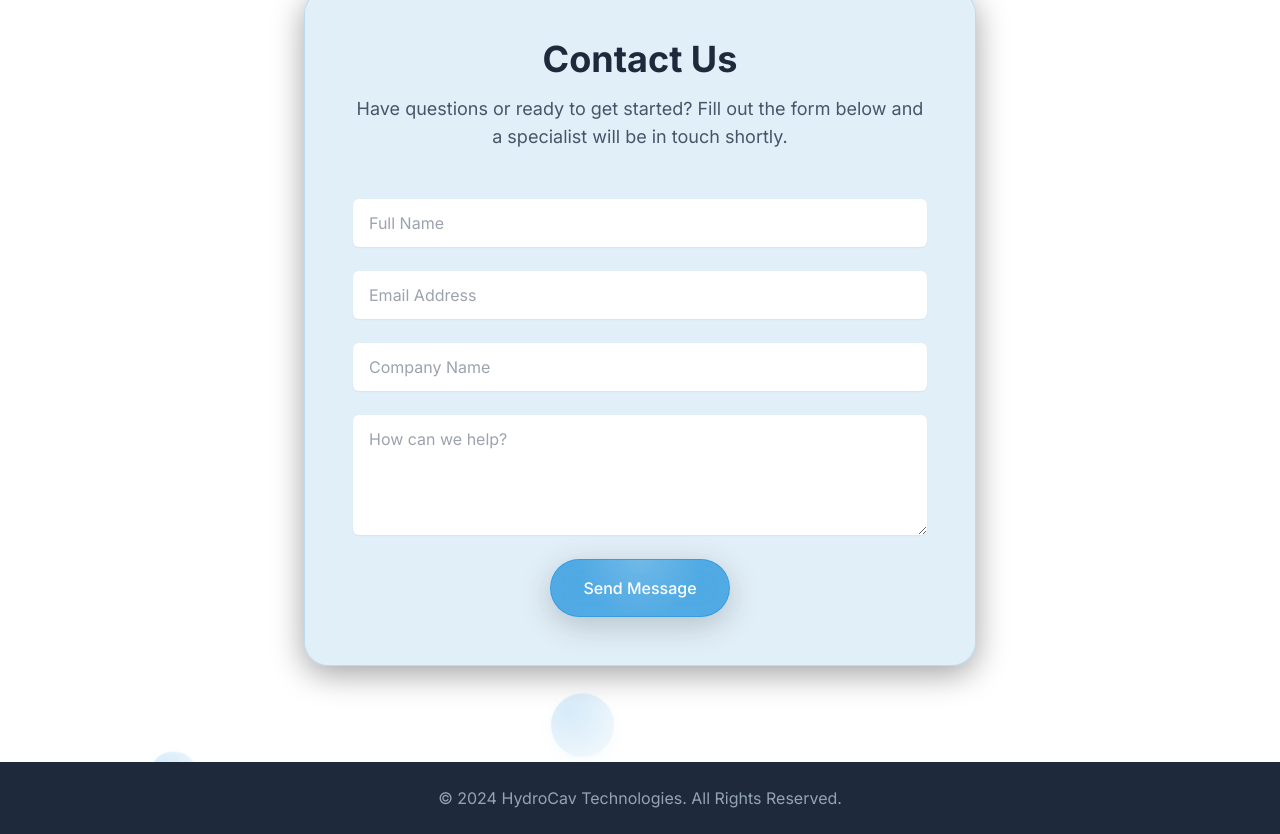
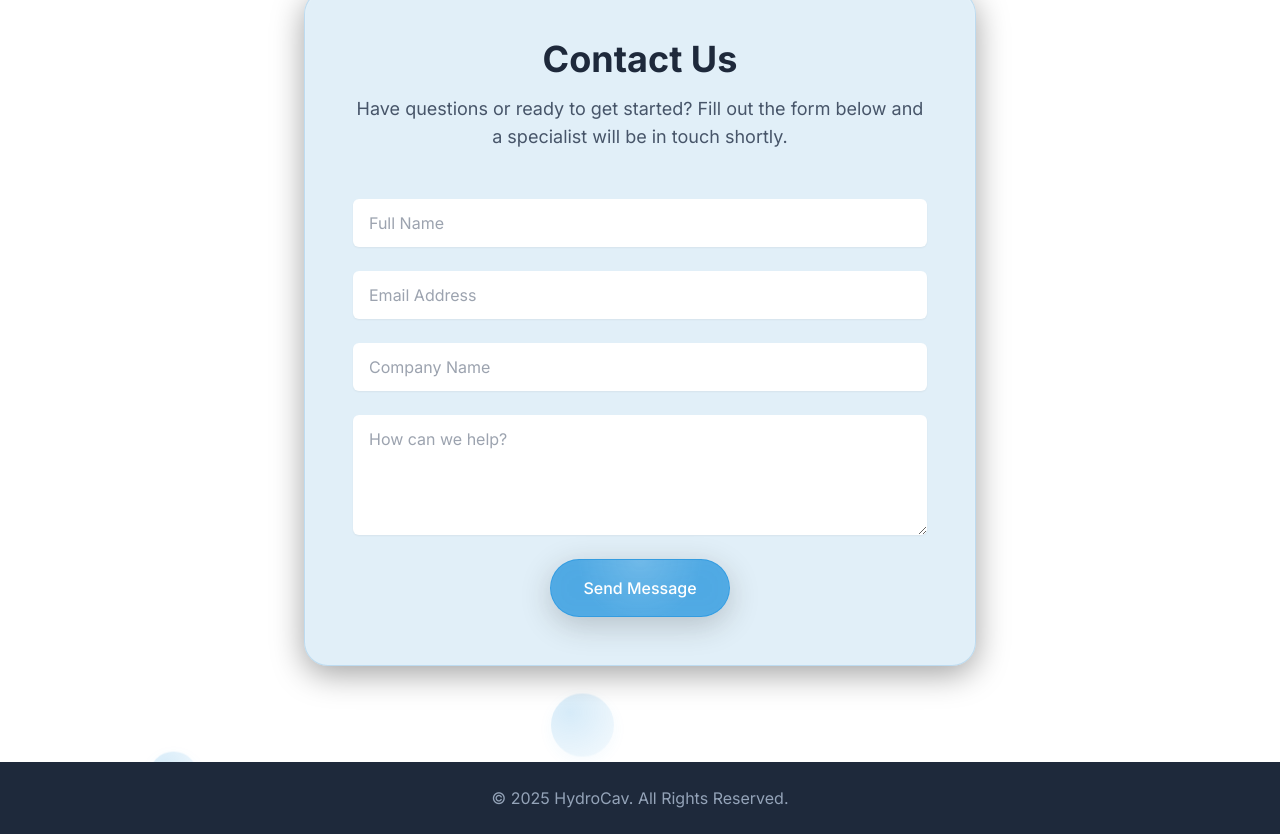
Before and after one commit to AmbitiousRealism2025/HydroCav_Landing, a plain HTML site: page index.html in a window 1280 px wide. Shown: the part 4005-4839 px from the top of the page. Drawn offline with nearby package versions, Linux system fonts and the light colour scheme.

Commit message:
Update copyright to 2025 and change company name to HydroCav

```diff
--- a/index.html
+++ b/index.html
@@ -282,7 +282,7 @@
 <!-- ====================================================================== -->
 <footer class="bg-slate-800 text-slate-400">
     <div class="container mx-auto py-6 px-6 text-center">
-        <p>&copy; 2024 HydroCav Technologies. All Rights Reserved.</p>
+        <p>&copy; 2025 HydroCav. All Rights Reserved.</p>
     </div>
 </footer>
 
```
